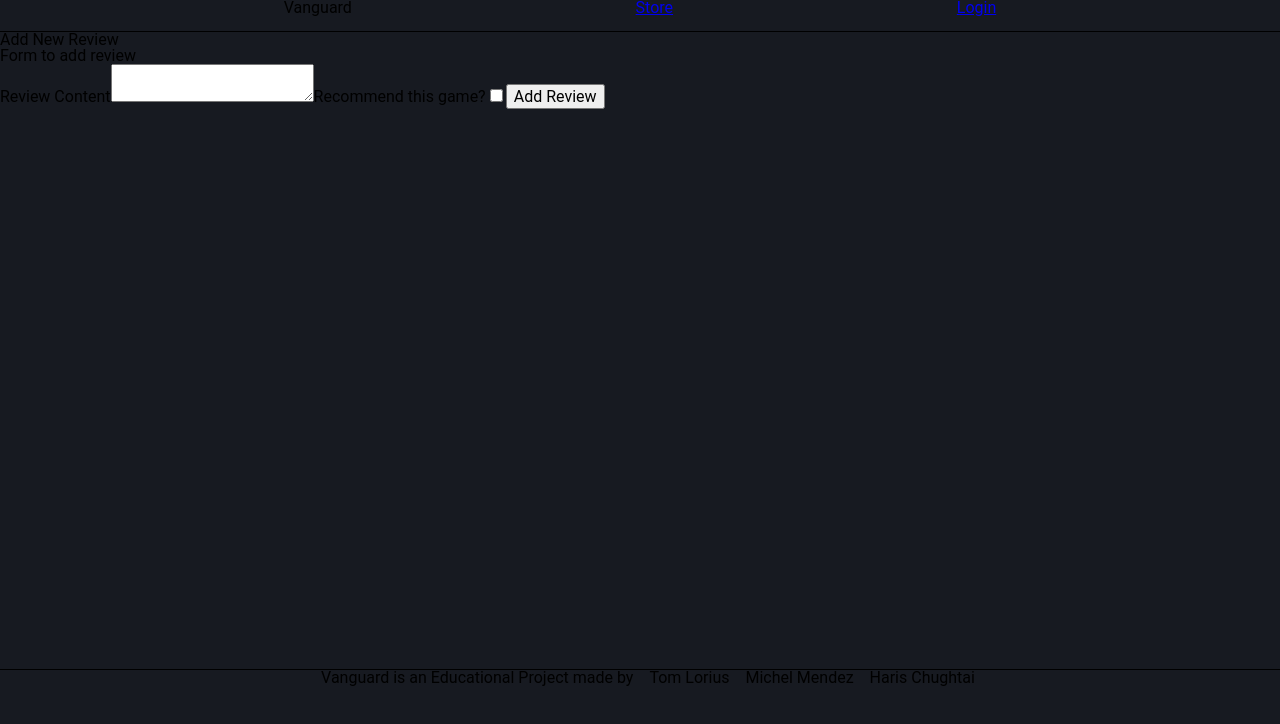
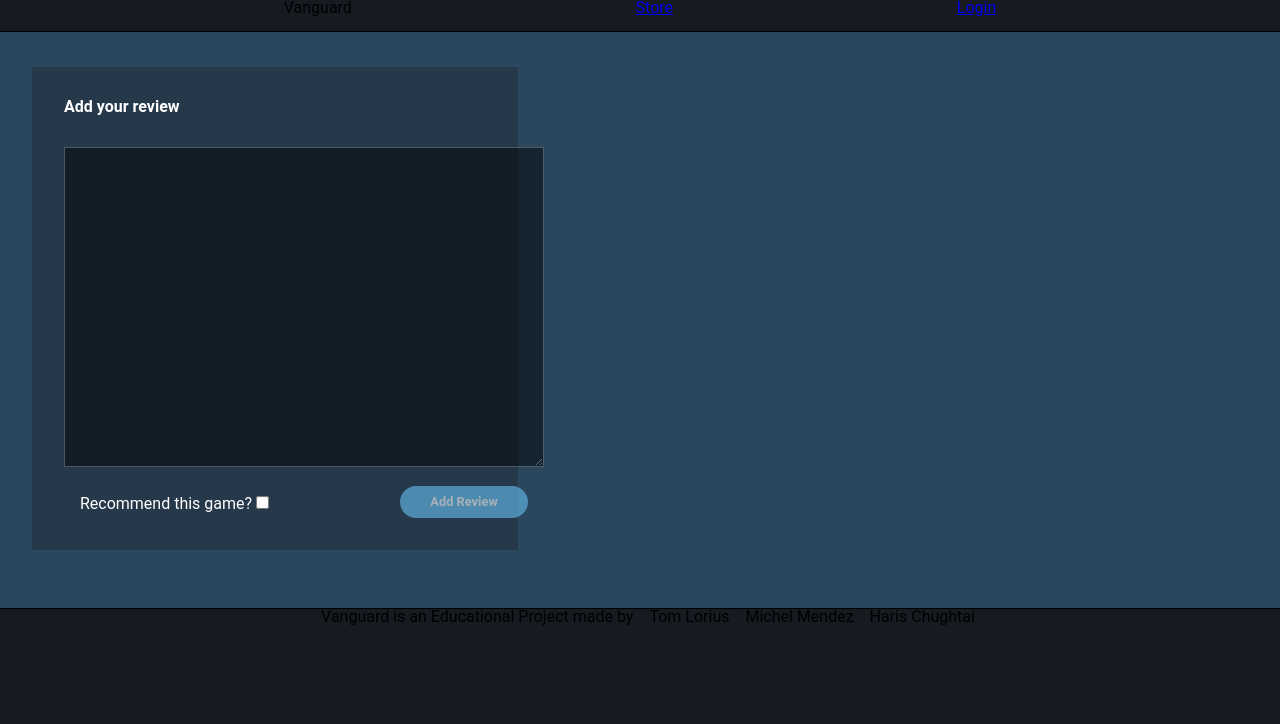
Before and after one commit to tlorius/project3gamestore, a React (Vite) app: page /games/1/addreview in a window 1280 px wide. Shown: the top 724 px of the page. Built offline with nearby package versions, Linux system fonts and the light colour scheme.

Commit message:
add and update review form styled

```diff
--- a/src/components/ReviewForm.jsx
+++ b/src/components/ReviewForm.jsx
@@ -41,17 +41,20 @@ const ReviewForm = ({ reviewData = null, isUpdate = false }) => {
   };
 
   return (
-    <div>
-      <h2>Form to {isUpdate ? "update" : "add"} review</h2>
+    <div className={classes.pageCtn}>
       <form onSubmit={handleSubmit} className={classes.formCtn}>
         <label>
-          Review Content
+          <h2 className={classes.reviewTitle}>
+            {isUpdate ? "Update" : "Add"} your review
+          </h2>
           <textarea
+            className={classes.textArea}
             required
             value={content}
             onChange={(event) => setContent(event.target.value)}
           />
         </label>
+        <div className={classes.bottomText}>
           <label>
             Recommend this game?
             <input
@@ -61,9 +64,11 @@ const ReviewForm = ({ reviewData = null, isUpdate = false }) => {
             />
           </label>
           <input
+            className={classes.addUpdateButton}
             type="submit"
             value={isUpdate ? "Update Review" : "Add Review"}
           />
+        </div>
       </form>
     </div>
   );
--- a/src/pages/AddReviewPage.jsx
+++ b/src/pages/AddReviewPage.jsx
@@ -4,7 +4,6 @@ import ReviewForm from "../components/ReviewForm";
 const AddReviewPage = () => {
   return (
     <>
-      <h1>Add New Review</h1>
       <ReviewForm isUpdate={false} />
     </>
   );
--- a/src/pages/ReviewDetailPage.jsx
+++ b/src/pages/ReviewDetailPage.jsx
@@ -10,6 +10,7 @@ const ReviewDetailPage = () => {
   const { requestWithToken } = useContext(AuthContext);
   const [game, setGame] = useState({});
   const navigate = useNavigate();
+  const [isCommentExpanded, setIsCommentExpanded] = useState(false);
 
   useEffect(() => {
     const fetchReview = async () => {
@@ -61,6 +62,10 @@ const ReviewDetailPage = () => {
     }
   };
 
+  const toggleCommentDisplay = () => {
+    setIsCommentExpanded(!isCommentExpanded);
+  };
+
   return (
     <div className={classes.pageCtn}>
       <h1 className={classes.pageTitle}>YOUR REVIEW</h1>
@@ -98,22 +103,31 @@ const ReviewDetailPage = () => {
               Recommended: {review.recommend ? "✅" : "❌"}
             </p>
             <div className={classes.reviewComment}>
-              <span>{review.comment}</span>
+              {review.comment ? (
+                isCommentExpanded ? (
+                  <span>{review.comment}</span>
+                ) : (
+                  <span>
+                    {review.comment.length > 200
+                      ? review.comment.substring(0, 200) + "..."
+                      : review.comment}
+                  </span>
+                )
+              ) : (
+                <span>Loading comment...</span>
+              )}
             </div>
-          </div>
-          <div className={classes.reviewActionButton}>
-            {game && (
-              <>
-                {" "}
-                <Link
-                  className={classes.gameDetailsButton}
-                  to={`/games/${game._id}`}
-                >
-                  View Game Details
-                </Link>
-              </>
+            {/* Toggle button for showing more or less */}
+            {review.comment && review.comment.length > 200 && (
+              <button
+                onClick={toggleCommentDisplay}
+                className={classes.readMoreButton}
+              >
+                {isCommentExpanded ? "Show Less" : "Read More"}
+              </button>
             )}
           </div>
+          <div className={classes.reviewActionButton}></div>
         </div>
       )}
     </div>
--- a/src/pages/UpdateReviewPage.jsx
+++ b/src/pages/UpdateReviewPage.jsx
@@ -2,6 +2,7 @@ import React, { useState, useEffect, useContext } from "react";
 import { useParams } from "react-router-dom";
 import ReviewForm from "../components/ReviewForm";
 import { AuthContext } from "../providers/AuthContext";
+import classes from "../styles/updateReviews.module.css";
 
 const UpdateReviewPage = () => {
   const { gameId, reviewId } = useParams();
@@ -27,10 +28,13 @@ const UpdateReviewPage = () => {
   }, [gameId, reviewId, requestWithToken]);
 
   return (
-    <div>
-      <h1>Update Review</h1>
+    <div className={classes.pageCtn}>
       {reviewData ? (
-        <ReviewForm reviewData={reviewData} isUpdate={true} />
+        <ReviewForm
+          className={classes.reviewCommentBox}
+          reviewData={reviewData}
+          isUpdate={true}
+        />
       ) : (
         <p>Loading...</p>
       )}
--- a/src/styles/Footer.module.css
+++ b/src/styles/Footer.module.css
@@ -1,5 +1,4 @@
 .footerCtn {
-  margin-top: 70svh;
   font-size: 1rem;
   border-top: 1px black solid;
   padding-left: 1rem;
--- a/src/styles/ReviewDetails.module.css
+++ b/src/styles/ReviewDetails.module.css
@@ -1,12 +1,12 @@
 .reviewCtn {
-  width: 90%;
+  width: 70%;
   height: auto;
   display: flex;
   flex-direction: row;
   margin-top: 2rem;
   margin-left: 2rem;
   padding-bottom: 4rem;
-  background-color: #293f52;
+  background-color: #25394b;
   padding-top: 4rem;
   margin-bottom: 10rem;
   padding-left: 2rem;
@@ -15,16 +15,13 @@
 
 .pageCtn {
   background-color: var(--primary-blue);
-  width: 90%;
+  width: 100%;
   display: flex;
   flex-direction: column;
-  translate: 5rem;
-  margin-top: 2rem;
 }
 
 .pageTitle {
   font-size: 4rem;
-  opacity: 80%;
   padding-left: 3rem;
   padding-top: 3rem;
   color: white;
@@ -40,7 +37,7 @@
 
 img {
   width: auto;
-  height: 15rem;
+  height: 20rem;
 }
 
 .reviewContent {
@@ -98,7 +95,7 @@ img {
 
 .deleteReviewButton:hover {
   opacity: 100%;
-  cursor: grab;
+  cursor: pointer;
 }
 
 .updateReviewButton {
@@ -115,7 +112,7 @@ img {
 
 .updateReviewButton:hover {
   opacity: 100%;
-  cursor: grab;
+  cursor: pointer;
 }
 
 .reviewComment {
@@ -124,3 +121,20 @@ img {
   word-break: break-word;
   overflow-wrap: break-word;
 }
+
+.readMoreButton {
+  height: 1.5rem;
+  width: 5rem;
+  color: white;
+  font-size: 0.7rem;
+  background-color: unset;
+  border-radius: var(--border-radius);
+  justify-content: flex-end;
+  margin-top: 0rem;
+  margin-left: -0.7rem;
+  border: unset;
+  opacity: 40%;
+}
+.readMoreButton:hover {
+  cursor: pointer;
+}
--- a/src/styles/ReviewForm.module.css
+++ b/src/styles/ReviewForm.module.css
@@ -0,0 +1,58 @@
+.pageCtn {
+  background-color: var(--primary-blue);
+  color: white;
+  padding-top: 0.2rem;
+  padding-left: 2rem;
+  padding-right: 2rem;
+  height: 45vw;
+}
+
+.reviewTitle {
+  font-weight: bold;
+  margin-bottom: 2rem;
+}
+
+.formCtn {
+  margin-top: 2rem;
+  padding-top: 2rem;
+  padding-left: 2rem;
+  width: 40%;
+  background-color: var(--secondary-blue);
+  display: flex;
+  flex-direction: column;
+}
+
+.textArea {
+  width: 30rem;
+  height: 20rem;
+  background-color: black;
+  opacity: 50%;
+  color: white;
+}
+
+.addUpdateButton {
+  height: 2rem;
+  width: 10em;
+  color: white;
+  font-size: 0.8rem;
+  font-weight: bold;
+  background-color: var(--highlighting-color);
+  border: none;
+  border-radius: var(--border-radius);
+  opacity: 60%;
+}
+
+.addUpdateButton:hover {
+  opacity: 100%;
+  cursor: pointer;
+}
+
+.bottomText {
+  margin-top: 1rem;
+  margin-bottom: 2rem;
+  width: 30rem;
+  gap: 8rem;
+  display: flex;
+  justify-content: center;
+  align-items: center;
+}
--- a/src/styles/globalStyle.css
+++ b/src/styles/globalStyle.css
@@ -1,7 +1,7 @@
 :root {
   --primary-color: #171a21;
   --primary-blue: #2a475e;
-  --secondary-blue: #293f52;
+  --secondary-blue: #25394b;
   --highlighting-color: #66c0f4;
 
   --primary-grey: #474346;
--- /dev/null
+++ b/src/styles/updateReviews.module.css
@@ -0,0 +1,9 @@
+.pageCtn {
+  background-color: var(--primary-blue);
+  padding-top: 2rem;
+}
+
+.formCtn {
+  height: 50rem;
+  background-color: var(--secondary-blue);
+}
```
Lines whose indentation alone changed are shown as unchanged.
